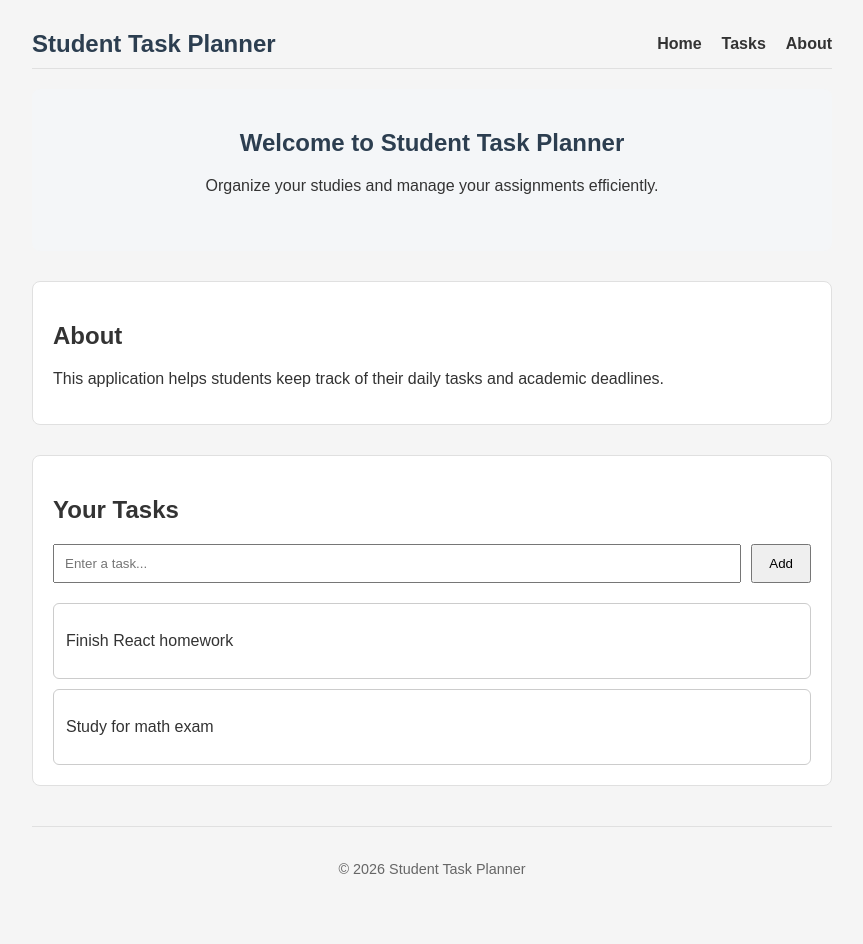
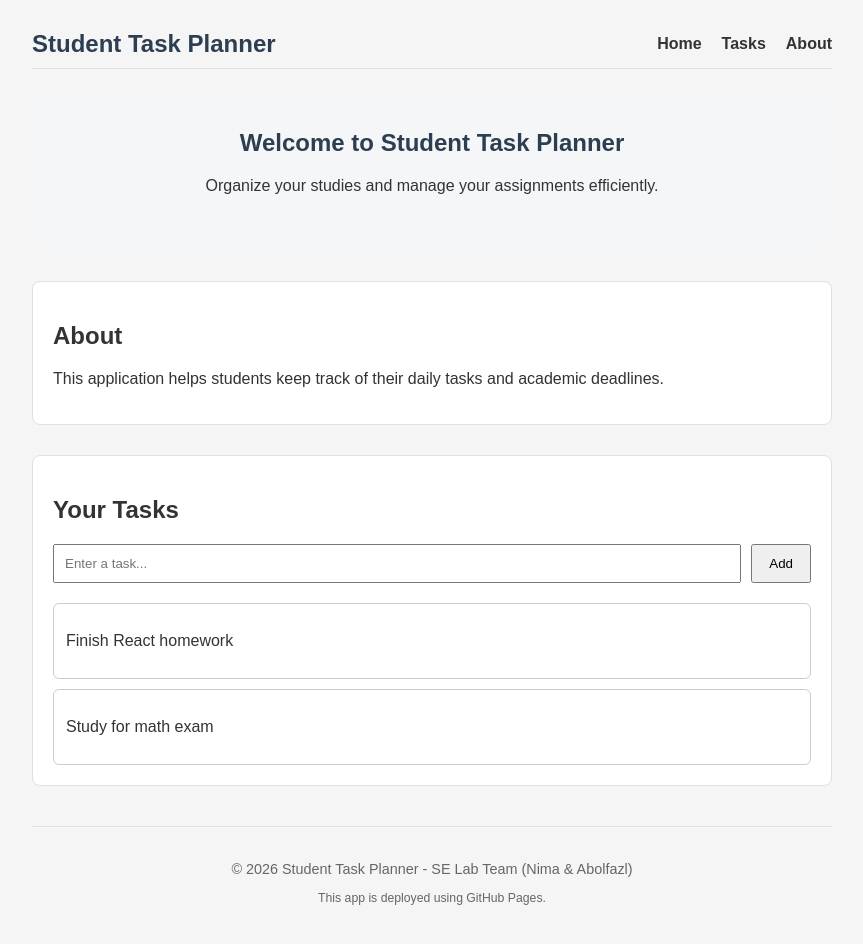
Before and after one commit to SELab-AN/EXP1, a React (Vite) app in the folder student-task-planner/: page / in a window 1280 px wide. Shown: the top 944 px of the page, without its empty margins (208-1071 px from the left). Built offline with nearby package versions, Linux system fonts and the light colour scheme.

Commit message:
feat: add footer section

```diff
--- a/student-task-planner/src/App.jsx
+++ b/student-task-planner/src/App.jsx
@@ -28,7 +28,8 @@ function App() {
       </main>
 
       <footer className="footer">
-        <p>&copy; 2026 Student Task Planner</p>
+        <p>&copy; 2026 Student Task Planner - SE Lab Team (Nima & Abolfazl)</p>
+        <p style={{ fontSize: '0.85em', marginTop: '5px' }}>This app is deployed using GitHub Pages.</p>
       </footer>
     </div>
   );
```
